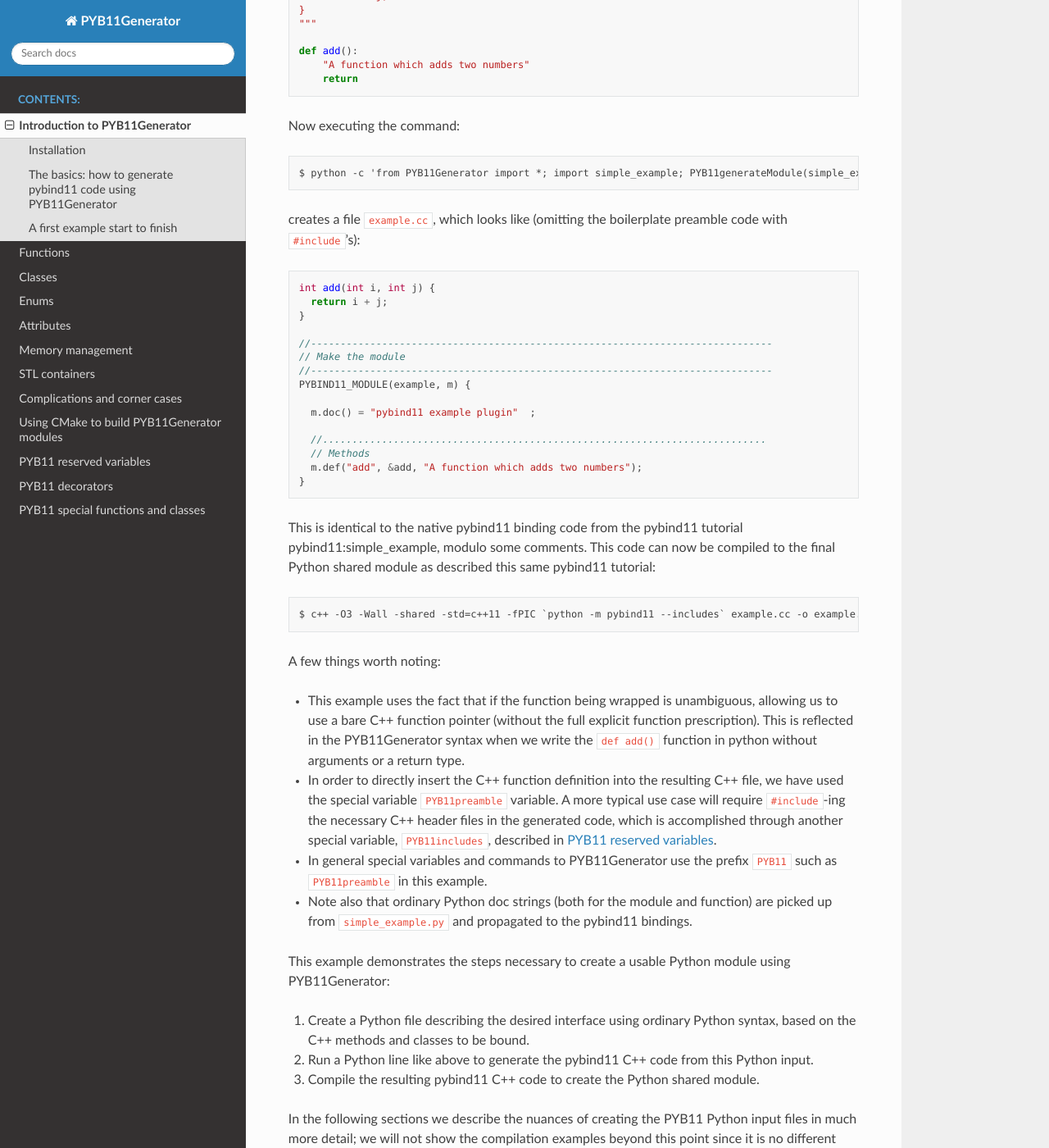
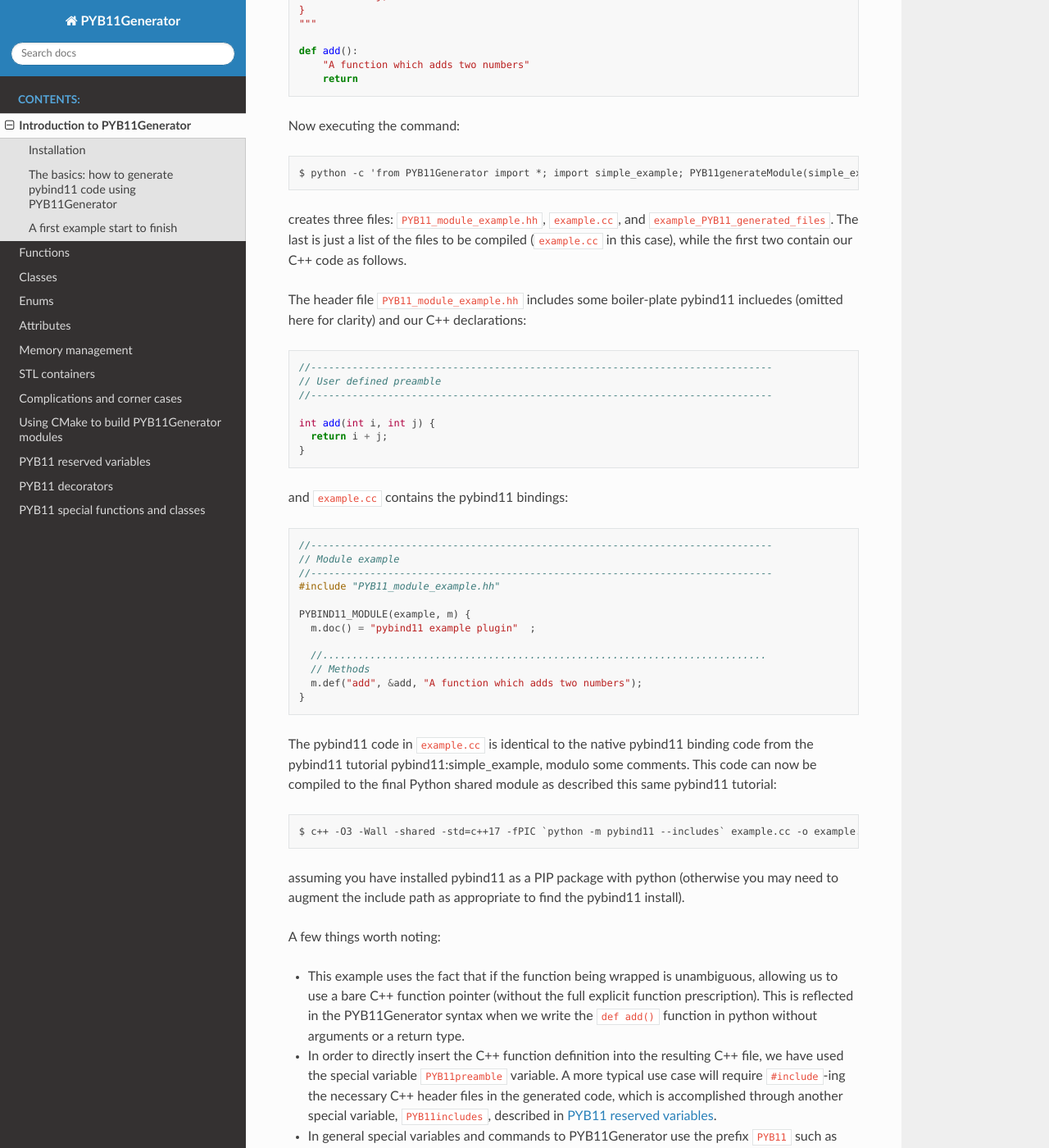
Before and after one commit to LLNL/PYB11Generator, a Sphinx documentation site: the page built from docs/intro.rst, in a window 1280 px wide and 1400 px high, scrolled down 2105 px. Shown: the whole window at 82% size. Built offline with Sphinx 7.4.7 and the Read the Docs theme 3.1.0, drawn with Linux system fonts in a browser that asks for light colours.

Commit message:
Some doc revisions

```diff
--- a/PYB11Generator/__init__.py
+++ b/PYB11Generator/__init__.py
@@ -26,7 +26,7 @@
     modobj.PYB11modulename = modname
     modobj.multiple_files = multiple_files
     if filename is None:
-        filename = modname + ".cc"
+        filename = os.path.join(".", modname + ".cc")
     basedir, tmp_filename = os.path.split(filename)
     basename, ext = os.path.splitext(tmp_filename)
     if not basedir:
--- a/docs/intro.rst
+++ b/docs/intro.rst
@@ -76,19 +76,30 @@
 
   $ python -c 'from PYB11Generator import *; import simple_example; PYB11generateModule(simple_example, "example")'
 
-creates a file ``example.cc``, which looks like (omitting the boilerplate preamble code with ``#include``'s):
+creates three files: ``PYB11_module_example.hh``, ``example.cc``, and ``example_PYB11_generated_files``.  The last is just a list of the files to be compiled (``example.cc`` in this case), while the first two contain our C++ code as follows.
+
+The header file ``PYB11_module_example.hh`` includes some boiler-plate pybind11 incluedes (omitted here for clarity) and our C++ declarations:
 
 .. code-block:: cpp
 
-  int add(int i, int j) {
-    return i + j;
-  }
+   //------------------------------------------------------------------------------
+   // User defined preamble
+   //------------------------------------------------------------------------------
+
+   int add(int i, int j) {
+     return i + j;
+   }
+
+and ``example.cc`` contains the pybind11 bindings:
+
+.. code-block:: cpp
 
   //------------------------------------------------------------------------------
-  // Make the module
+  // Module example
   //------------------------------------------------------------------------------
+  #include "PYB11_module_example.hh"
+
   PYBIND11_MODULE(example, m) {
-
     m.doc() = "pybind11 example plugin"  ;
 
     //...........................................................................
@@ -96,9 +107,11 @@
     m.def("add", &add, "A function which adds two numbers");
   }
 
-This is identical to the native pybind11 binding code from the pybind11 tutorial :ref:`pybind11:simple_example`, modulo some comments.  This code can now be compiled to the final Python shared module as described this same pybind11 tutorial::
+The pybind11 code in ``example.cc`` is identical to the native pybind11 binding code from the pybind11 tutorial :ref:`pybind11:simple_example`, modulo some comments.  This code can now be compiled to the final Python shared module as described this same pybind11 tutorial::
 
-  $ c++ -O3 -Wall -shared -std=c++11 -fPIC `python -m pybind11 --includes` example.cc -o example.so
+  $ c++ -O3 -Wall -shared -std=c++17 -fPIC `python -m pybind11 --includes` example.cc -o example.so
+
+assuming you have installed pybind11 as a PIP package with python (otherwise you may need to augment the include path as appropriate to find the pybind11 install).
 
 A few things worth noting:
 
```
